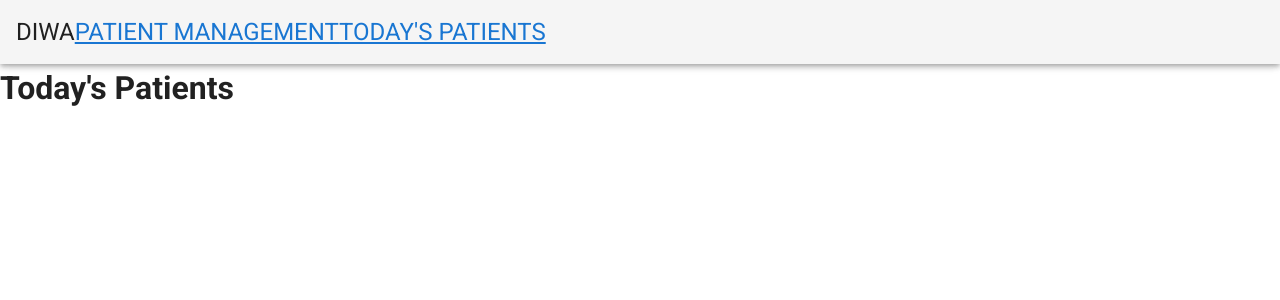
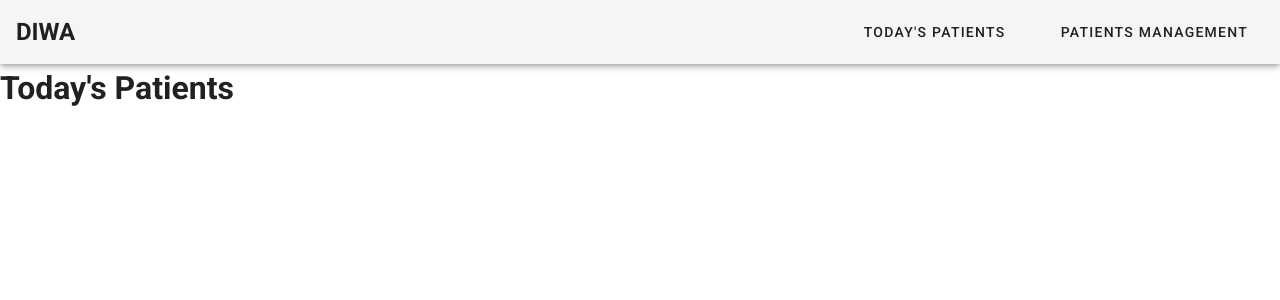
Before and after one commit to CStarn/WirVsVirus, a Vue app in the folder client/: page / in a window 1280 px wide. Shown: the top 300 px of the page. Built offline with nearby package versions, Linux system fonts and the light colour scheme; no server answers; the database is empty.

Commit message:
Refactor Navbar.vue

```diff
--- a/client/src/components/Navbar.vue
+++ b/client/src/components/Navbar.vue
@@ -1,17 +1,31 @@
 <template>
     <v-app-bar app>
-        <v-toolbar-title class="headline text-uppercase">
-            <span>DiWa</span>
-            <router-link
-                    to="/PatientManagement"
-            >
-                <span>Patient Management</span>
-            </router-link>
-            <router-link
-                    to="/TodaysPatients"
-            >
-                <span>Today's Patients</span>
-            </router-link>
-        </v-toolbar-title>
+        <v-toolbar-title class="headline text-uppercase font-weight-bold">DiWa</v-toolbar-title>
+        <v-spacer></v-spacer>
+        <v-toolbar-items v-for="item in this.menu" :key="item.title">
+            <v-btn text :to="item.link">
+                <v-icon left>{{ item.icon }}</v-icon>
+                {{ item.title }}
+            </v-btn>
+        </v-toolbar-items>
     </v-app-bar>
 </template>
+
+<script>
+    export default {
+        data: () => ({
+            "menu": [
+                {
+                    title: "Today's Patients",
+                    link: "/todaysPatients",
+                    icon: "mid-calendar-today"
+                },
+                {
+                    title: "Patients Management",
+                    link: "/patientManagement",
+                    icon: "mid-account-multiple"
+                }
+            ]
+        })
+    }
+</script>
```
